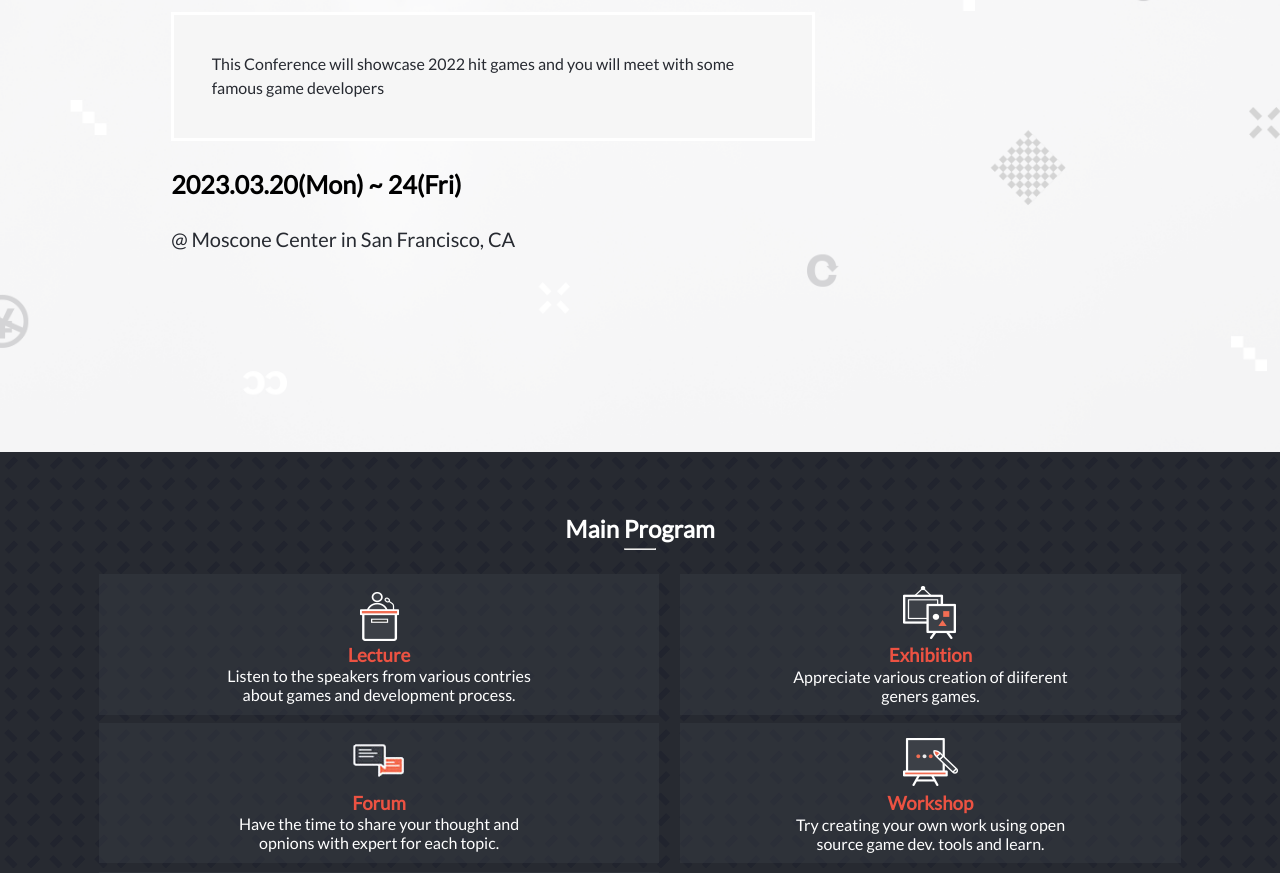
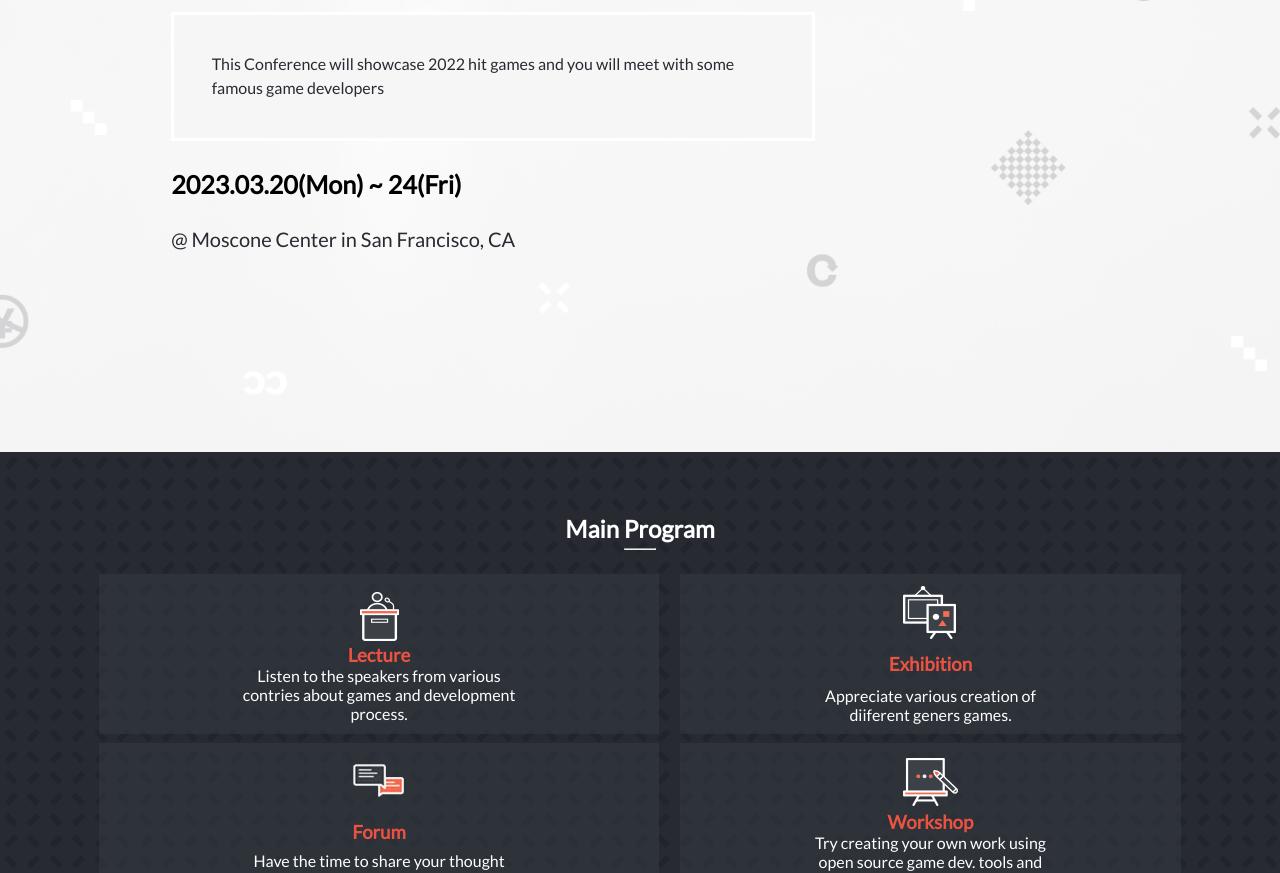
Before and after one commit to shubhambhoyar077/gdc_capstone, a plain HTML site: page index.html in a window 1280 px wide. Shown: the part 423-1296 px from the top of the page. Drawn offline with Linux system fonts and the light colour scheme.

Commit message:
Fix layout of mainprogram card

```diff
--- a/css/style.css
+++ b/css/style.css
@@ -165,7 +165,7 @@ a{
 
 }
 .main_program .program_info{
-    width: 60%;
+    width: calc(60% - 3em);
 }
 
 .main_program .register_btn{
```
